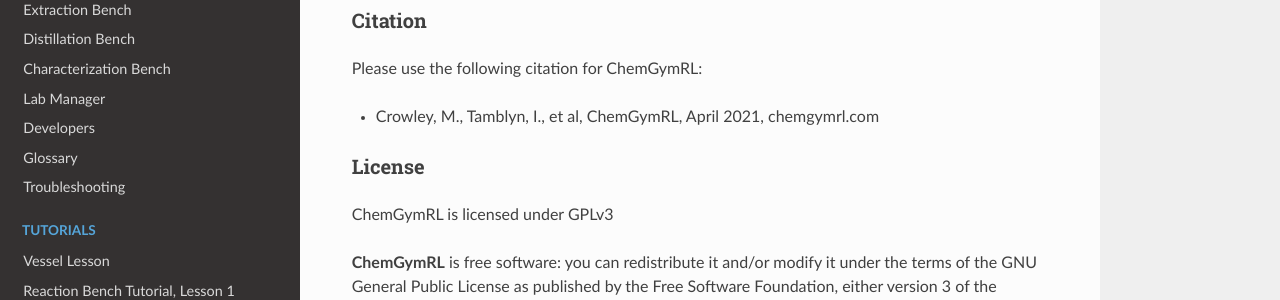
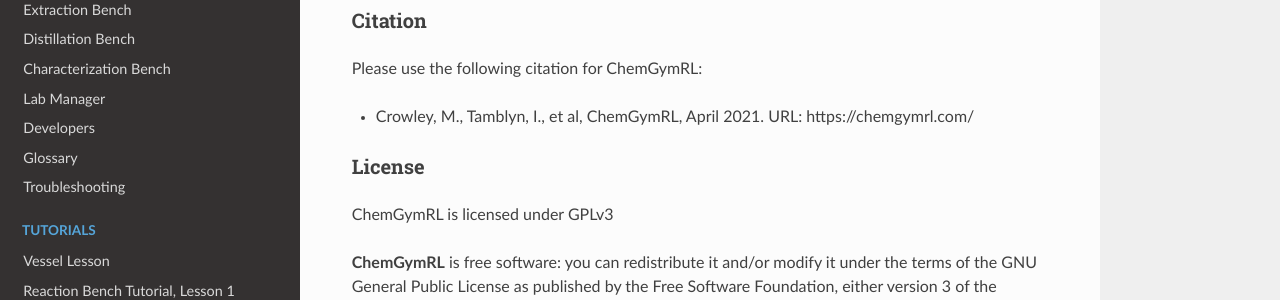
Before and after one commit to chemgymrl/chemgymrl, an MkDocs documentation site: the page built from docs/License.md, in a window 1280 px wide. Shown: the part 196-496 px from the top of the page. Built offline with MkDocs 1.6.1, drawn with Linux system fonts in a browser that asks for light colours; nearby versions of some CDN libraries.

Commit message:
added MLA citation for chemgymrl

```diff
--- a/docs/License.md
+++ b/docs/License.md
@@ -6,7 +6,7 @@
 
 Please use the following citation for ChemGymRL:
 
-* Crowley, M., Tamblyn, I., et al, ChemGymRL, April 2021, chemgymrl.com
+* Crowley, M., Tamblyn, I., et al, ChemGymRL, April 2021. URL: https://chemgymrl.com/
 
 ### License
 
```
